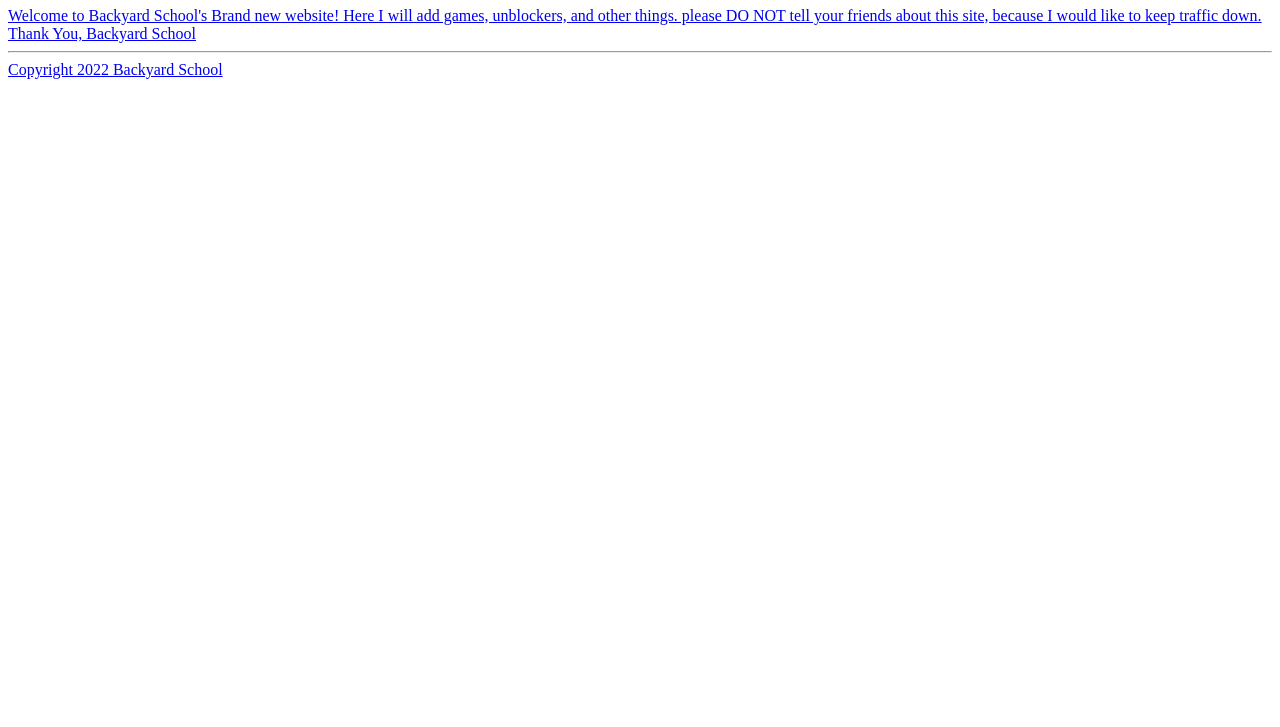
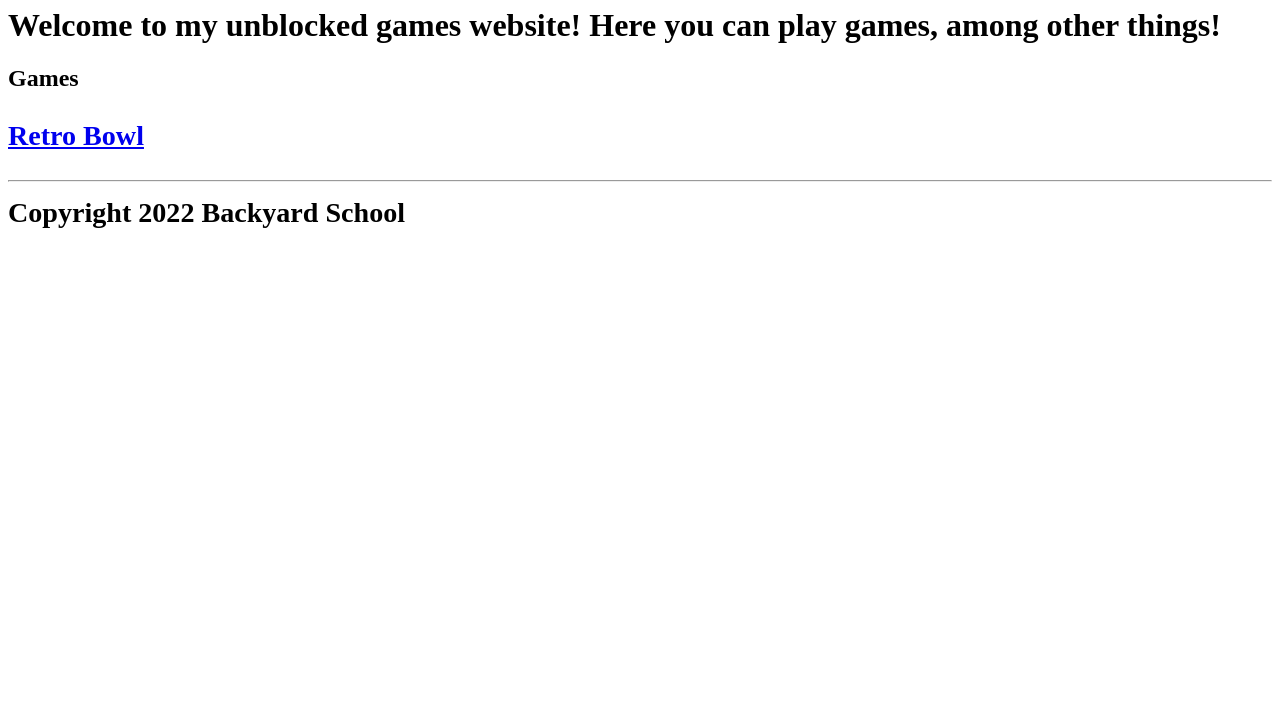
Before and after one commit to Backyardschool/Backyardschool, a plain HTML site: page index.html in a window 1280 px wide. Shown: the part 73-800 px from the top of the page. Drawn offline with Linux system fonts and the light colour scheme.

Commit message:
Update index.html

```diff
--- a/index.html
+++ b/index.html
@@ -7,10 +7,11 @@
 </head>
 
 <body>
-<h1><font face="Linux Libertine O"><span style="color: rgb(0, 0, 255);">B</span><span style="color: rgb(144, 238, 144);">a</span><span style="color: rgb(255, 255, 0);">c</span><span style="color: rgb(0, 128, 0);">k</span><span style="color: rgb(255, 165, 0);">y</span><span style="color: rgb(255, 0, 0);">a</span><span style="color: rgb(77, 77, 77);">r</span><span style="color: rgb(165, 42, 42);">d</span> <i><u><strike>School </strike></u></i>&nbsp; &nbsp; &nbsp;<a href=&nbsp; &nbsp; &nbsp; &nbsp;</font></h1>
-<font face="Nimbus Mono L">
+<h1>Backyard School Unblocked Website<h1/>
+  Welcome to my unblocked games website! Here you can play games, among other things!
 
-Welcome to Backyard School's Brand new website! Here I will add games, unblockers, and other things. please DO NOT tell your friends about this site, because I would like to keep traffic down. Thank You, Backyard School
+ <h2>Games<h2/>
+  <a href="https://backyardschool.github.io/backyardschool/gfiles/retro-bowl"><h3>Retro Bowl<h3/></a>
 
 </font>
 <hr>
```
